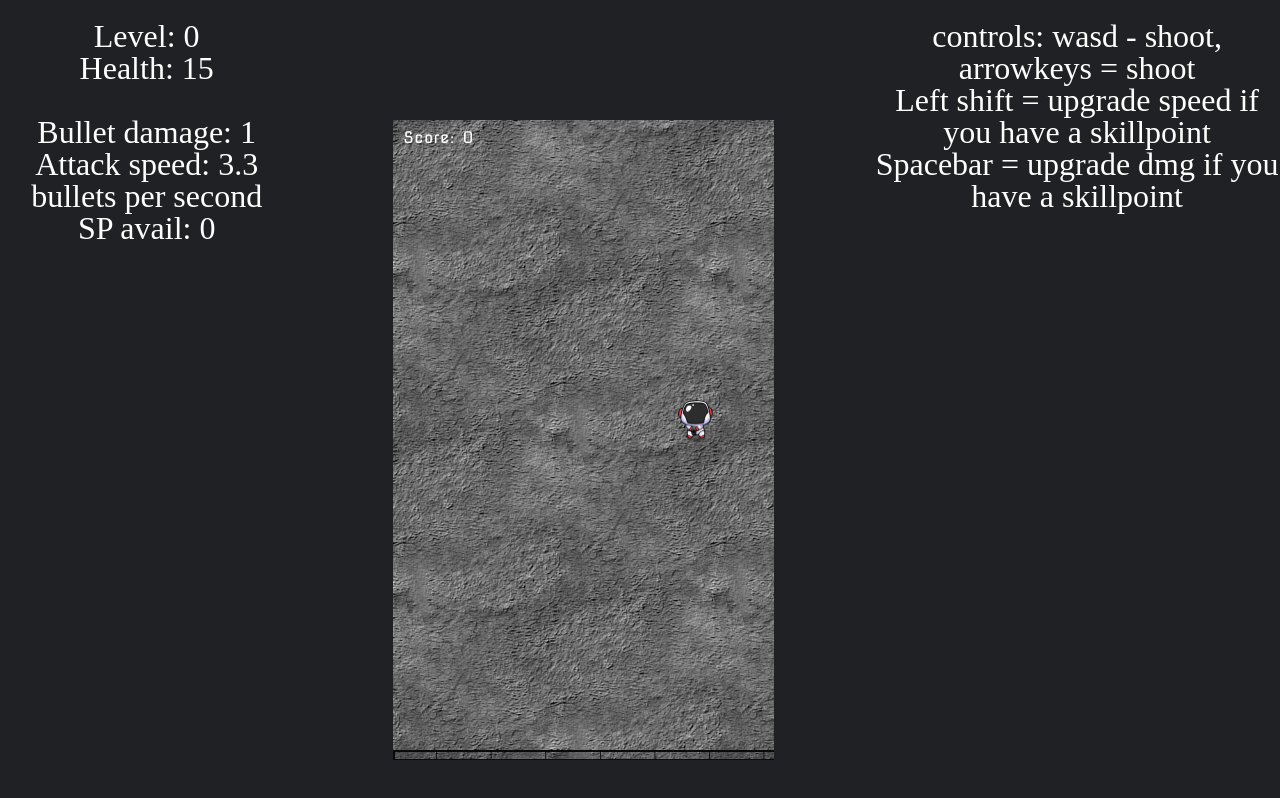
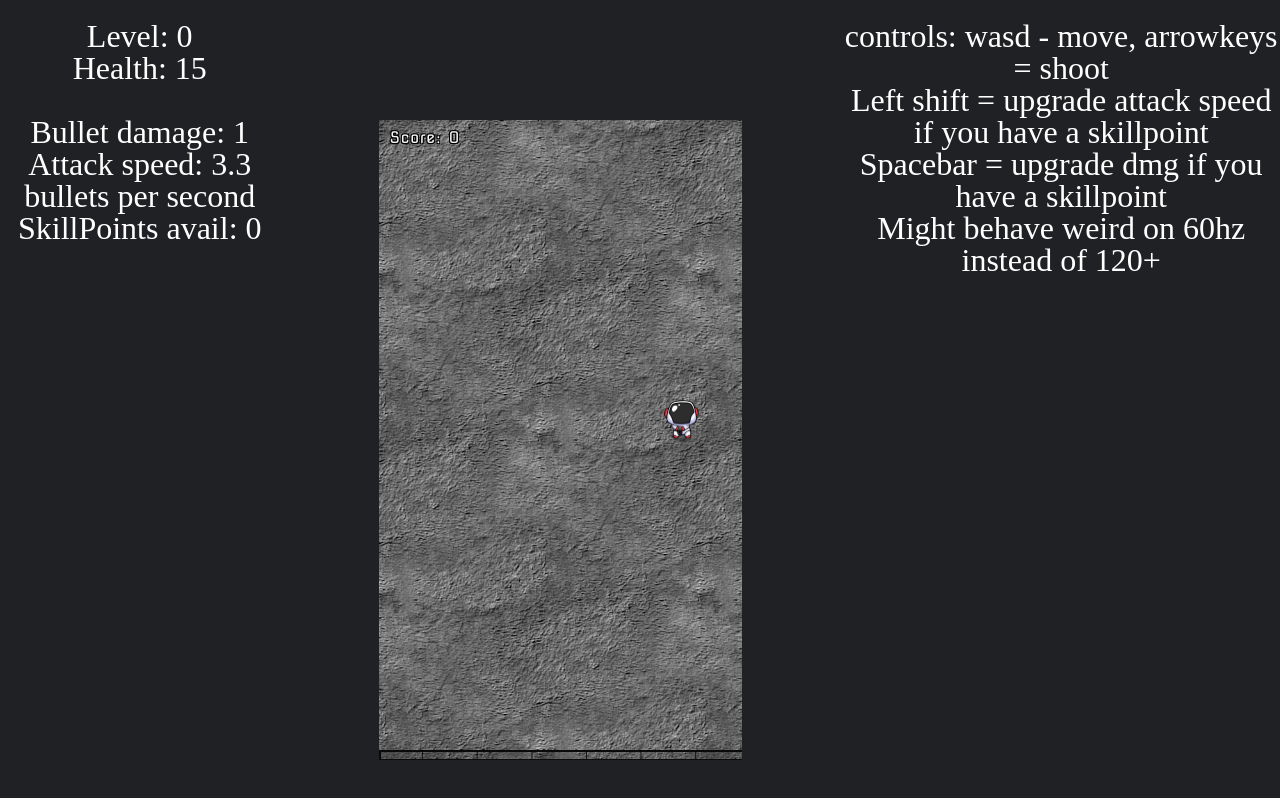
Before and after one commit to tlorius/m1project1, a plain HTML site: page index.html in a window 1280 px wide. Both pictures are taken after a click on the button "Start Game". Drawn offline with Linux system fonts and the light colour scheme.

Commit message:
fixed some typos and adjusted some values for balancing

```diff
--- a/index.html
+++ b/index.html
@@ -28,7 +28,7 @@
         <br />
         <p>Bullet damage: <span id="bullet-dmg">0</span></p>
         <p>Attack speed: <span id="atk-speed">0</span> bullets per second</p>
-        <p>SP avail: <span id="skill-points-avail">0</span></p>
+        <p>SkillPoints avail: <span id="skill-points-avail">0</span></p>
       </div>
 
       <div id="main-game-screen">
@@ -40,9 +40,10 @@
         <div id="experience-bar-border">    |   |   |   |   |   |   |   |   |   |   </div>
         <div id="experience-bar"></div>
       </div>
-      <div><p>controls: wasd - shoot, arrowkeys = shoot</p>
-      <p>Left shift = upgrade speed if you have a skillpoint</p>
+      <div><p>controls: wasd - move, arrowkeys = shoot</p>
+      <p>Left shift = upgrade attack speed if you have a skillpoint</p>
       <p>Spacebar = upgrade dmg if you have a skillpoint</p>
+      <p>Might behave weird on 60hz instead of 120+</p>
     </div>
     </div>
 
--- a/js/player.js
+++ b/js/player.js
@@ -16,7 +16,7 @@ class Player extends Entity {
     this.experience = 0;
     this.level = 0;
     this.skillPointsAvailable = 0;
-    this.speed = 0.8; //experiment with this, can also be adjusted with powerups or traps
+    this.speed = 0.8; //was 0.8
     this.health = 15;
     this.shootingOnCooldown = false;
     this.shootingCooldownInSeconds = 0.3; //0.3 default
--- a/styles/style.css
+++ b/styles/style.css
@@ -168,7 +168,9 @@ body {
   font-family: "Nova Square";
   font-size: 1rem;
   letter-spacing: 0.05rem;
-  color: white;
+  color: whitesmoke;
+  text-shadow: -1px -1px 0 #000, 1px -1px 0 #000, -1px 1px 0 #000,
+    1px 1px 0 #000;
   position: absolute;
   z-index: 100;
 }
```
